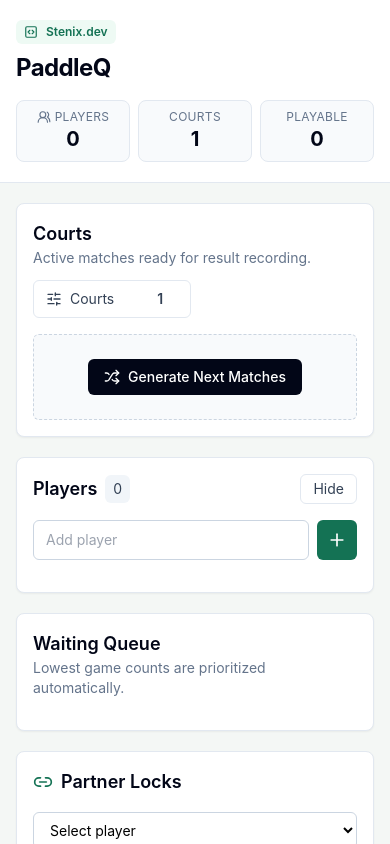
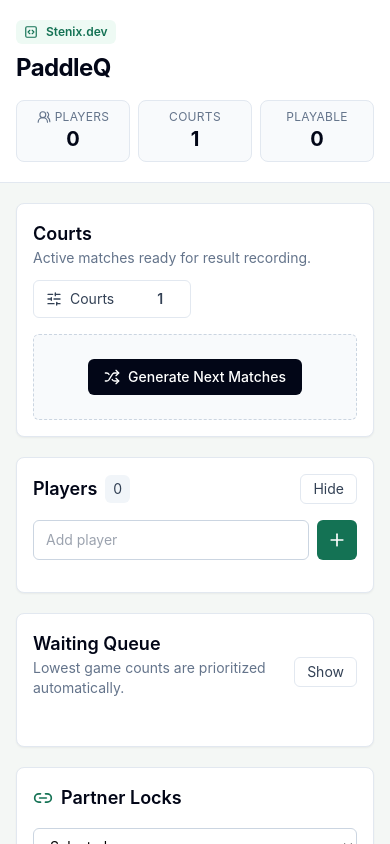
Before and after one commit to StenixDev/PaddleQ, a React (Vite) app: page / in a window 390 px wide. Shown: the top 844 px of the page. Built offline with nearby package versions, Linux system fonts and the light colour scheme.

Commit message:
[PaddleQ] - Add Collapsed

```diff
--- a/src/components/MatchHistory.jsx
+++ b/src/components/MatchHistory.jsx
@@ -19,7 +19,11 @@ export default function MatchHistory() {
         {!isSharedView ? (
           <div className='flex flex-wrap gap-2'>
             <button
-              onClick={() => dispatch({ type: 'clearHistory' })}
+              onClick={() => {
+                if (window.confirm('Are you sure you want to proceed?')) {
+                  dispatch({ type: 'clearHistory' });
+                }
+              }}
               className='inline-flex items-center gap-2 rounded-md border border-slate-200 px-3 py-2 text-sm text-slate-600 hover:bg-slate-50'
             >
               <RotateCcw className='h-4 w-4' />
@@ -40,13 +44,18 @@ export default function MatchHistory() {
                   <span className='block truncate'>
                     Game {state.history.length - index} · Court {match.court}
                   </span>
-                  <span className='block truncate'>{new Date(match.completedAt).toLocaleString()}</span>
+                  <span className='block truncate'>
+                    {new Date(match.completedAt).toLocaleString()}
+                  </span>
                 </div>
                 {!isSharedView ? (
                   <button
                     onClick={() => {
                       if (window.confirm('Delete this match from history?')) {
-                        dispatch({ type: 'deleteHistoryMatch', matchId: match.id });
+                        dispatch({
+                          type: 'deleteHistoryMatch',
+                          matchId: match.id,
+                        });
                       }
                     }}
                     className='inline-flex h-8 w-8 flex-none items-center justify-center rounded-md border border-slate-200 bg-white text-slate-500 hover:border-rose-200 hover:text-rose-700'
--- a/src/components/QueueManager.jsx
+++ b/src/components/QueueManager.jsx
@@ -6,9 +6,11 @@ import PlayerBadge from './PlayerBadge.jsx';
 export default function QueueManager() {
   const { state, dispatch } = usePickleball();
   const [dragIndex, setDragIndex] = useState(null);
+  const [isCollapsed, setIsCollapsed] = useState(true);
 
   return (
     <section className='rounded-lg border border-slate-200 bg-white p-4 shadow-sm'>
+      <div className='mb-4 flex items-center justify-between'>
         <div className='mb-4'>
           <div>
             <h2 className='text-lg font-semibold text-slate-950'>
@@ -19,7 +21,17 @@ export default function QueueManager() {
             </p>
           </div>
         </div>
-      <div className='space-y-2'>
+
+        {/* Collapse button only on mobile/tablet */}
+        <button
+          type='button'
+          onClick={() => setIsCollapsed(!isCollapsed)}
+          className='rounded-md border border-slate-200 px-3 py-1 text-sm text-slate-700 hover:bg-slate-50 lg:hidden'
+        >
+          {isCollapsed ? 'Show' : 'Hide'}
+        </button>
+      </div>
+      <div className={`${isCollapsed ? 'hidden' : 'block'} lg:block space-y-2`}>
         {state.queue.map((id, index) => (
           <div
             key={id}
```
Lines whose indentation alone changed are shown as unchanged.
